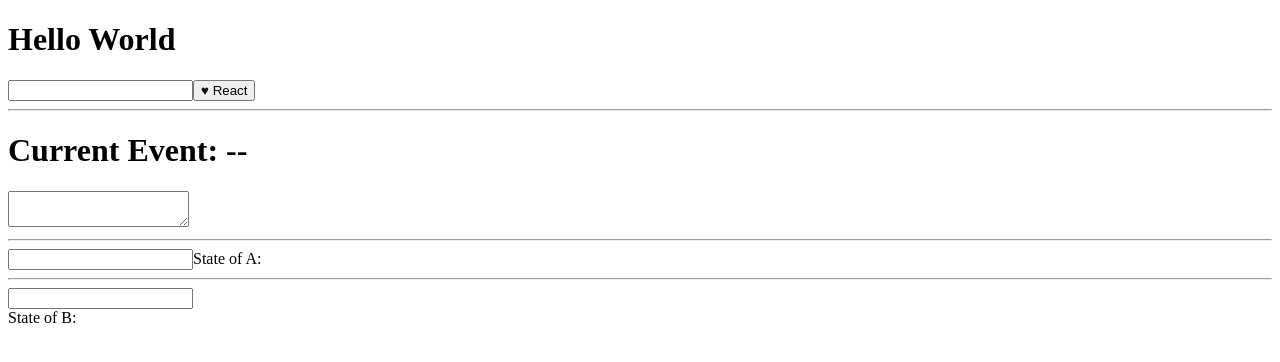
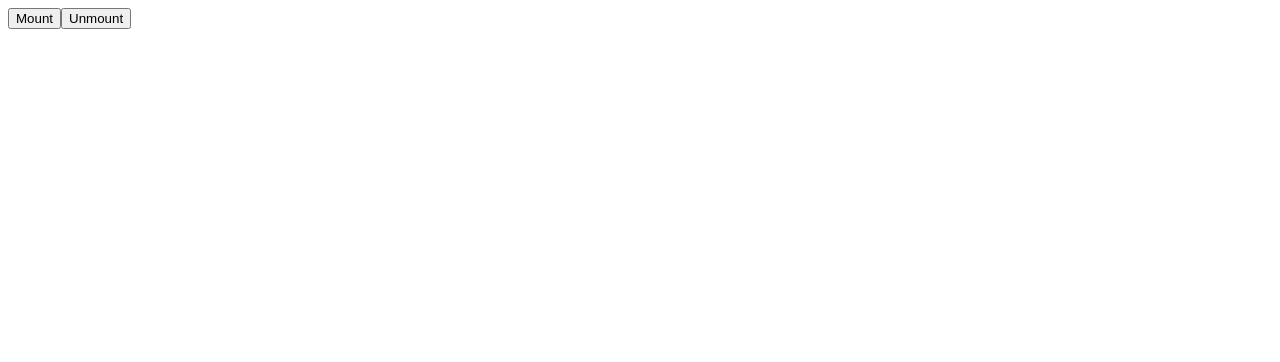
Before and after one commit to risamaki/react_resources, a React (Create React App) app in the folder egghead_learning_react/: page / in a window 1280 px wide. Shown: the top 362 px of the page. Built offline with nearby package versions, Linux system fonts and the light colour scheme.

Commit message:
Completed Video 11 - Understand the React Component Lifecycle Methods (#2)

```diff
--- a/egghead_learning_react/src/App.js
+++ b/egghead_learning_react/src/App.js
@@ -1,7 +1,31 @@
 import React from 'react';
 import ReactDOM from 'react-dom';
 
-// * Component 1
+{/*
+    - Will mount and unmount the component
+    - needs React DOM
+    - ie. essentially controls if the App component can be visualized or not
+*/}
+class Wrapper extends React.Component {
+    mount() {
+        ReactDOM.render(<App />, document.getElementById('a'))
+    }
+
+    unmount() {
+        ReactDOM.unmountComponentAtNode(document.getElementById('a'))
+    }
+
+    render() {
+        return(
+            <div>
+                <button onClick={this.mount.bind(this)}>Mount</button>
+                <button onClick={this.unmount.bind(this)}>Unmount</button>
+                <div id="a"></div>
+            </div>
+        )
+    }
+}
+
 class App extends React.Component {
 
     // State is a collection of values that are meant to be updated by our component
@@ -14,11 +38,14 @@ class App extends React.Component {
             txt: 'Hello World',
             currentEvent: '--',
             refA: '',
-            refB: ''
+            refB: '',
+            lifecycleVal: 0
+
         }
         this.updateTxt= this.updateTxt.bind(this)
         this.updateCurrentEvent = this.updateCurrentEvent.bind(this)
         this.updateRef = this.updateRef.bind(this)
+        this.updateLifecycle = this.updateLifecycle.bind(this)
     }
 
     // update method that will update that value of text in our input box
@@ -50,7 +77,22 @@ class App extends React.Component {
         })
     }
 
+    updateLifecycle() {
+        this.setState({
+            lifecycleVal: this.state.lifecycleVal + 1
+        })
+    }
+
+    componentWillMount() {
+        // Fires off right before a component is mounted to a DOM
+        // lets us know it is guaranteed to work properly
+        // will only execute once
+        console.log('Component Will Mount')
+    }
+
+
     render() {
+        console.log('render');
         // similar to props we use {} for state
         return (
             <div>
@@ -76,7 +118,7 @@ class App extends React.Component {
                         onDoubleClick={this.updateCurrentEvent}
                     />
                 </div>
-            <hr/> {/* ---------------------------------- */}
+                <hr/> {/* ------------ Video 10 ---------------- */}
                 <div>
                     <input
                         /* ref can also take a callback because it references the node
@@ -86,9 +128,6 @@ class App extends React.Component {
                         onChange={this.updateRef}
                     />
                         State of A: {this.state.a}
-                <hr/>
-
-
                     <Input
                         /* Can Reference the instance of another component */
                         ref= {component => this.b = component}
@@ -96,11 +135,26 @@ class App extends React.Component {
                     />
                         State of B: {this.state.b}
                 </div>
-
+                <hr/> {/* ------------ Video 11 ---------------- */}
+                <button onClick={this.updateLifecycle}>{this.state.lifecycleVal}</button>
             </div>
         )
     }
+
+    componentDidMount() {
+        // Will fire off once the component is mounted to the DOM
+        console.log('Component Did Mount')
     }
+
+
+    componentWillUnmount() {
+        // will fire when the component is about to leave the DOM
+        console.log('Component Will Unmount')
+    }
+
+}
+
+
 
 class Input extends React.Component {
     render() {
@@ -125,4 +179,4 @@ class Heart extends React.Component {
     }
 }
 
-export default App
+export default Wrapper
```
Lines whose indentation alone changed are shown as unchanged.
